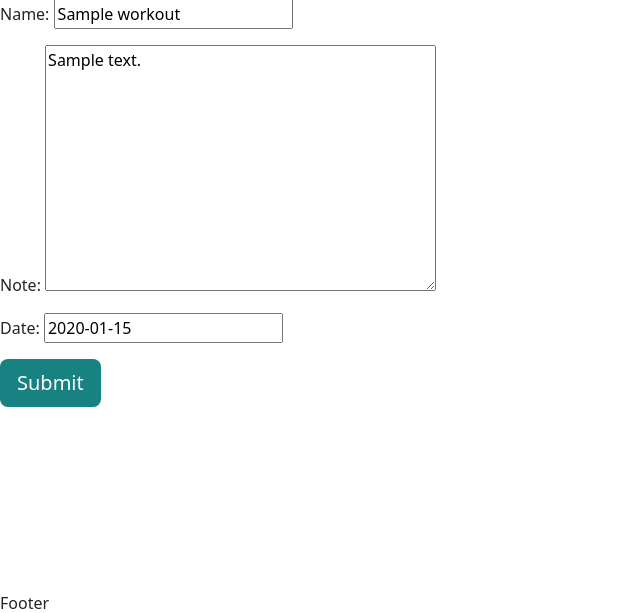
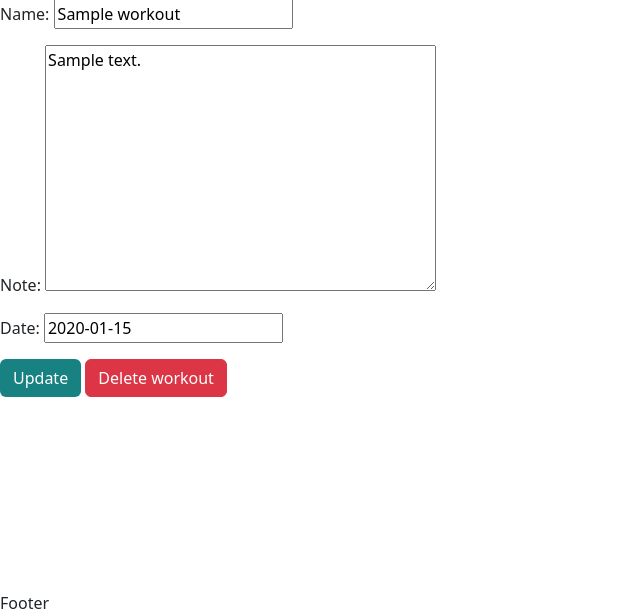
Before and after one commit to DavidFB94/gym-tracker, a Django app: page /edit_workout/1/ in a window 1280 px wide. Shown: the part 169-782 px from the top of the page, without its empty margins (0-640 px from the left). Run offline with Django 4.2, Linux system fonts and the light colour scheme; a user stored in the database is signed in; tables that the repository leaves empty hold one stand-in row (values such as "Sample post"); parts of the project's set-up code (start-up, migrations or seed data) failed here and were passed over.

Commit message:
Add delete option with modal in edit_workout.html

```diff
--- a/home/templates/home/edit_workout.html
+++ b/home/templates/home/edit_workout.html
@@ -7,8 +7,30 @@
 <form id="workoutForm" method="post" class="mt-5">
     {{ workout_form.as_p }}
     {% csrf_token %}
-    <button id="submitButton" type="submit" class="btn btn-signup btn-lg">Submit</button>
+    <button id="submitButton" type="submit" class="btn btn-signup">Update</button>
+    <button type="button" class="btn btn-danger" data-bs-toggle="modal"
+    data-bs-target="#delete-confirmation">
+    Delete workout
+</button>
 </form>
+<!-- Modal delete confirmation -->
+<div class="modal fade" id="delete-confirmation" tabindex="-1" aria-labelledby="delete-confirmation-modal-label"
+    aria-hidden="true">
+    <div class="modal-dialog modal-dialog-centered modal-lg">
+        <div class="modal-content">
+            <div class="modal-header">
+                <h2 class="modal-title fs-5" id="delete-confirmation-modal-label">
+                    Delete confirmation
+                </h2>
+                <button type="button" class="btn-close" data-bs-dismiss="modal" aria-label="Close"></button>
+            </div>
+            <div class="modal-body">
+                <p>Permanently delete {{workout.name}}?</p>
+            </div>
+            <div class="modal-footer">
+                <button type="button" class="btn btn-secondary" data-bs-dismiss="modal">No</button>
+                <a href="{% url 'delete_workout' workout.id %}" type="button" class="btn btn-danger">Delete workout</a>
+            </div>
             {% else %}
             <div class="row">
                 <div class="col text-center">
```
Lines whose indentation alone changed are shown as unchanged.
